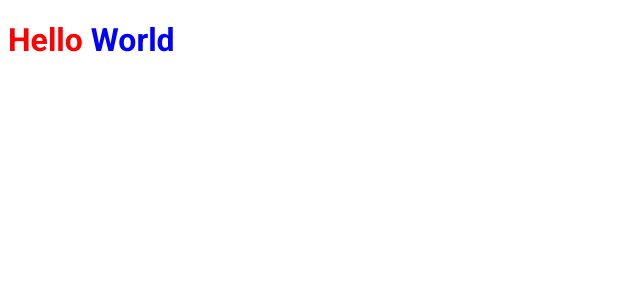
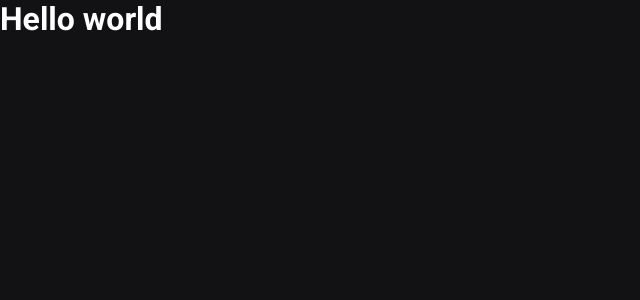
Before and after one commit to rocketseat-education/ignite-reactjs-app-jamstack, a Next.js app: page / in a window 1280 px wide. Shown: the top 300 px of the page, without its empty margins (0-640 px from the left). Built offline with nearby package versions, Linux system fonts and the light colour scheme.

Commit message:
Estilos globais do app

```diff
--- a/src/pages/_app.tsx
+++ b/src/pages/_app.tsx
@@ -1,4 +1,6 @@
 import { AppProps } from 'next/app'
+
+import '../styles/global.scss';
 
 function MyApp({ Component, pageProps }: AppProps) {
   return <Component {...pageProps} />
--- a/src/pages/index.tsx
+++ b/src/pages/index.tsx
@@ -1,6 +1,4 @@
 import Head from 'next/head';
-
-import styles from '../styles/home.module.scss'
 
 export default function Home() {
   return (
@@ -8,8 +6,8 @@ export default function Home() {
       <Head>
         <title>Início | ig.news</title>
       </Head>
-      <h1 className={styles.title}>
-        Hello <span>World</span>
+      <h1>
+        Hello world
       </h1>
     </>
   )
--- /dev/null
+++ b/src/styles/global.scss
@@ -0,0 +1,46 @@
+* {
+  margin: 0;
+  padding: 0;
+  box-sizing: border-box;
+}
+
+:root {
+  --white: #FFFFFF;
+
+  --gray-100: #e1e1e6;
+  --gray-300: #a8a8b3;
+  --gray-900: #121214;
+
+  --cyan-500: #61dafb;
+  --yellow-500: #eba417;
+}
+
+@media (max-width: 1080px) {
+  html {
+    font-size: 93.75%;
+  }
+}
+
+@media (max-width: 720px) {
+  html {
+    font-size: 87.5%;
+  }
+}
+
+body {
+  background: var(--gray-900);
+  color: var(--white);
+}
+
+body, input, textarea, select, button {
+  font: 400 1rem "Roboto", sans-serif;
+}
+
+button {
+  cursor: pointer;
+}
+
+a {
+  color: inherit;
+  text-decoration: none;
+}
--- a/src/styles/home.module.scss
+++ /dev/null
@@ -1,8 +0,0 @@
-.title {
-  color: red;
-  font-family: Roboto;
-
-  span {
-    color: blue;
-  }
-}
```
